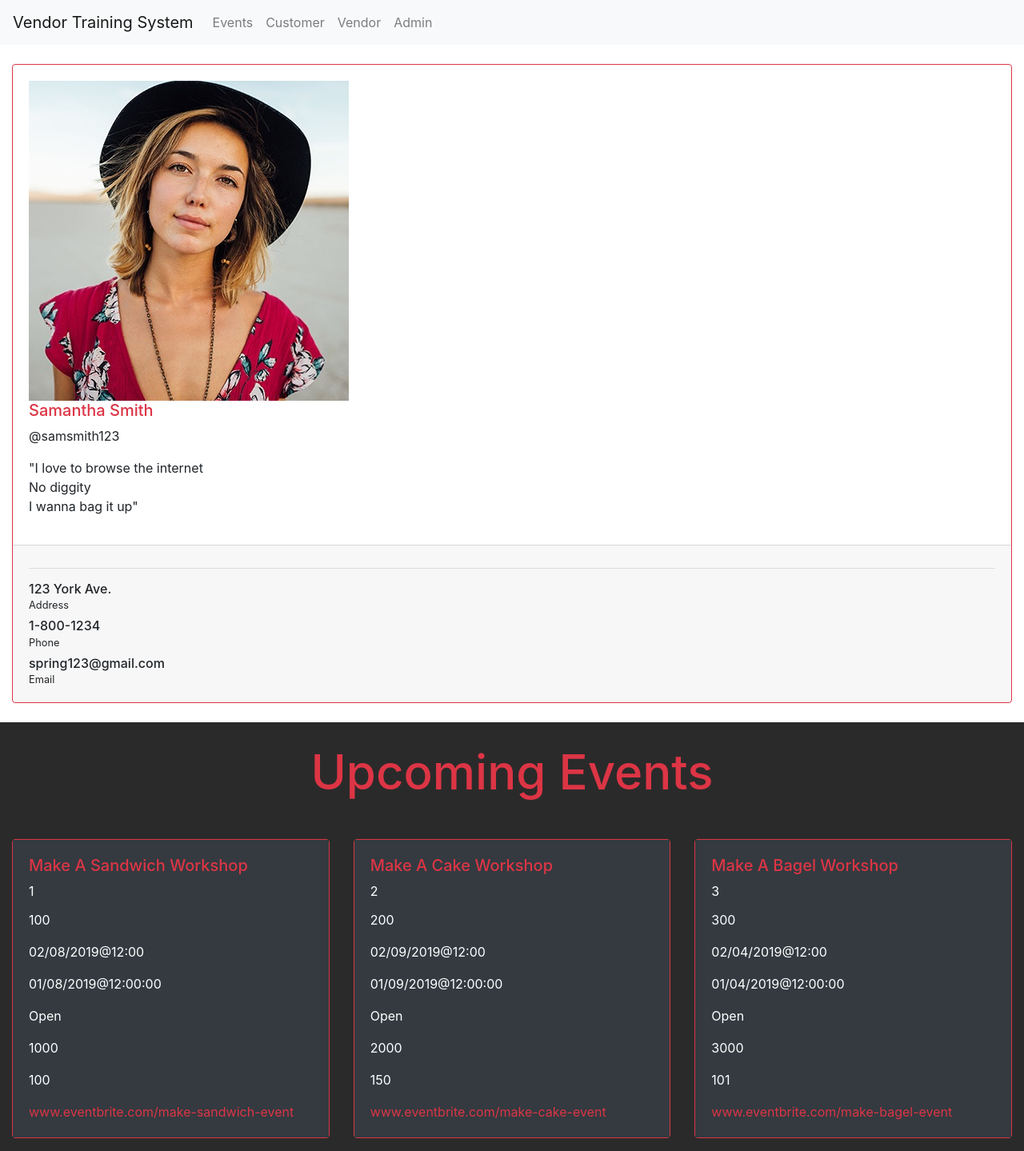
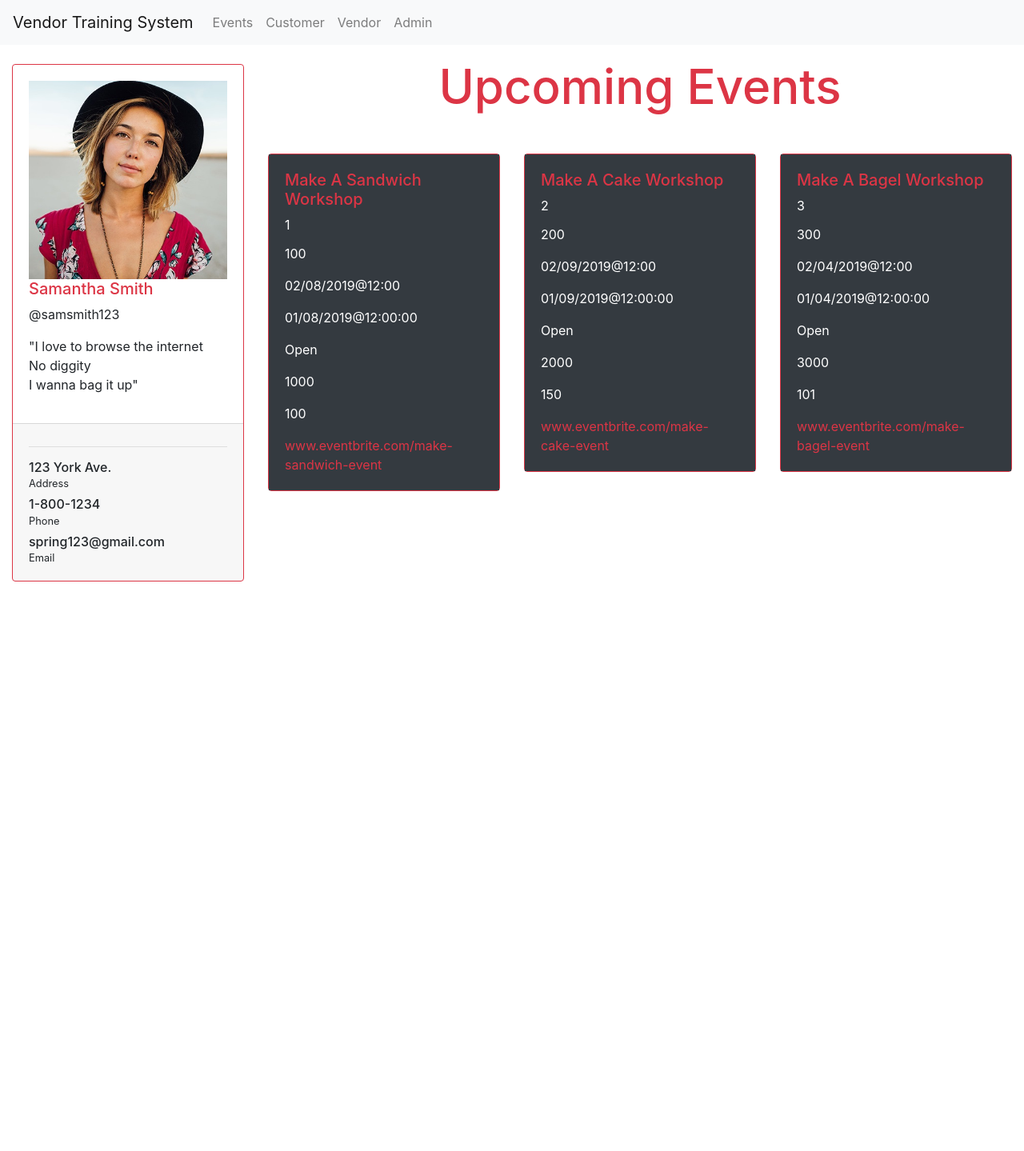
Before and after one commit to dave325/vendorTrainingSystem, an Angular app in the folder vendorTrainingSystem/: page /customer in a window 1280 px wide. Shown: the whole page at 80% size. After the commit the page ends 800 px from the top, so only its background shows below. Built offline with nearby package versions, Linux system fonts and the light colour scheme.

Commit message:
updates to customer

```diff
--- a/vendorTrainingSystem/src/app/components/customer/customer-profile/customer-profile.component.html
+++ b/vendorTrainingSystem/src/app/components/customer/customer-profile/customer-profile.component.html
@@ -1,6 +1,6 @@
 <div class="container-fluid">
   <div class="row">
-    <div class="col-md-12 my-4">
+    <div class="col-md-3 my-4">
       <div class="card border-danger card-user">
         <div class="card-body">
           <div class="author">
@@ -45,12 +45,10 @@
         </div>
       </div>
     </div>
-  </div>
 
-  <div id = "bottomContainer" class="row">
-    <div class="col-md-12 events">
+    <div class=col-md-9>
       <h1 class="text-danger event-title mt-3 mb-5">
-        <p id = "bottomContainerHeader" >Upcoming Events</p>
+        <p id="bottomContainerHeader">Upcoming Events</p>
       </h1>
       <div class="row">
         <div class="col-sm-4 col-md-6 col-lg-4 mb-3" *ngFor="let event of Events">
@@ -64,7 +62,7 @@
               <p class="card-text">{{ event.status }}</p>
               <p class="card-text">{{ event.created_by }}</p>
               <p class="card-text"> {{ event.capacity }}</p>
-              <a class = "text-danger" href="#"> {{ event.url }}</a>
+              <a class="text-danger" href="#"> {{ event.url }}</a>
             </div>
           </div>
         </div>
--- a/vendorTrainingSystem/src/app/components/vendor/vendor-profile/vendor-profile.component.html
+++ b/vendorTrainingSystem/src/app/components/vendor/vendor-profile/vendor-profile.component.html
@@ -126,7 +126,7 @@
     <div class="col-md-12">
       <div class="card">
         <div class="card-header">
-          <h2 class="card-title text-danger">Team Members</h2>
+          <h1 class="card-title text-danger">Team Members</h1>
         </div>
         <div class="card-body">
           <ul class="list-unstyled team-members">
```
